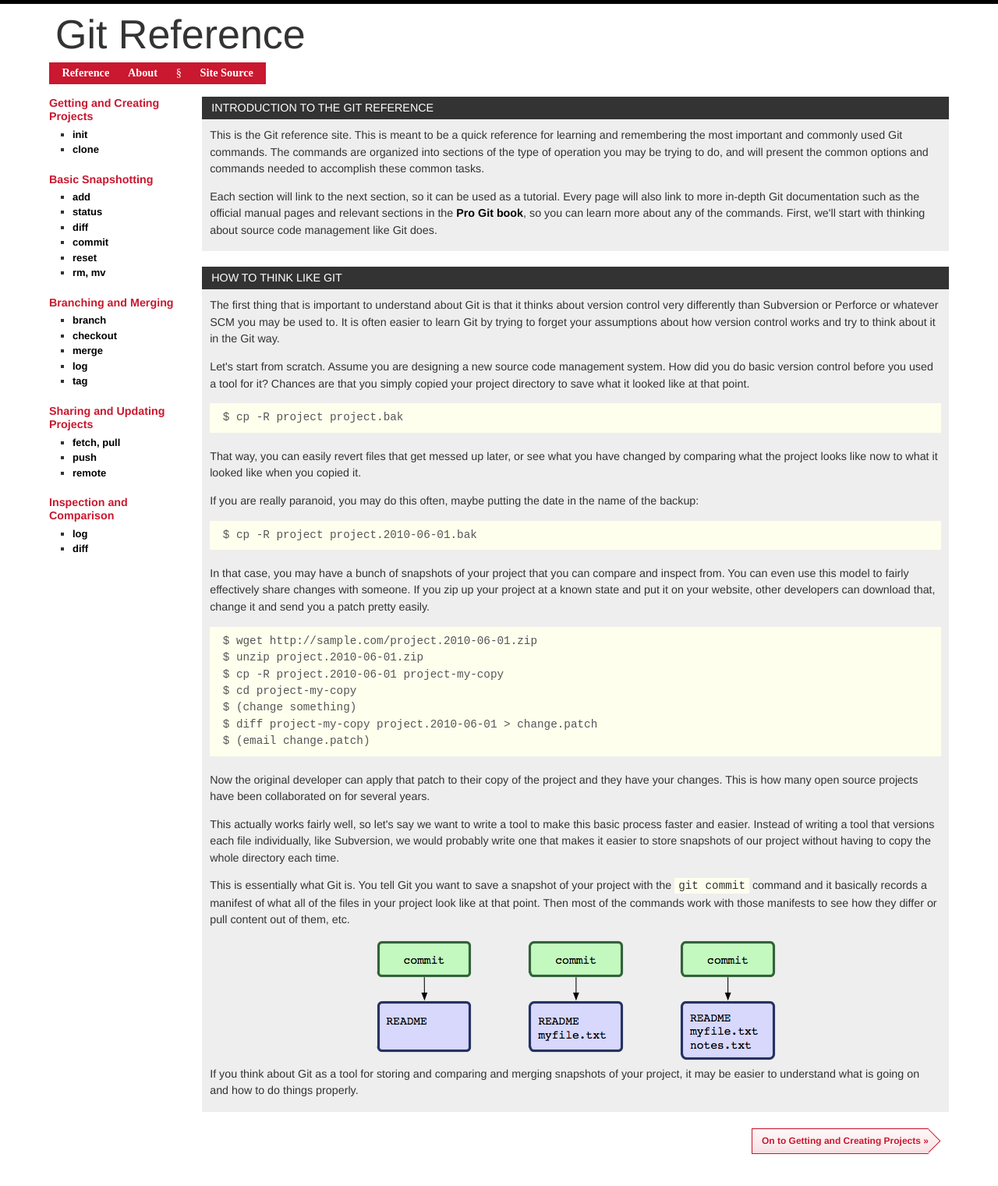
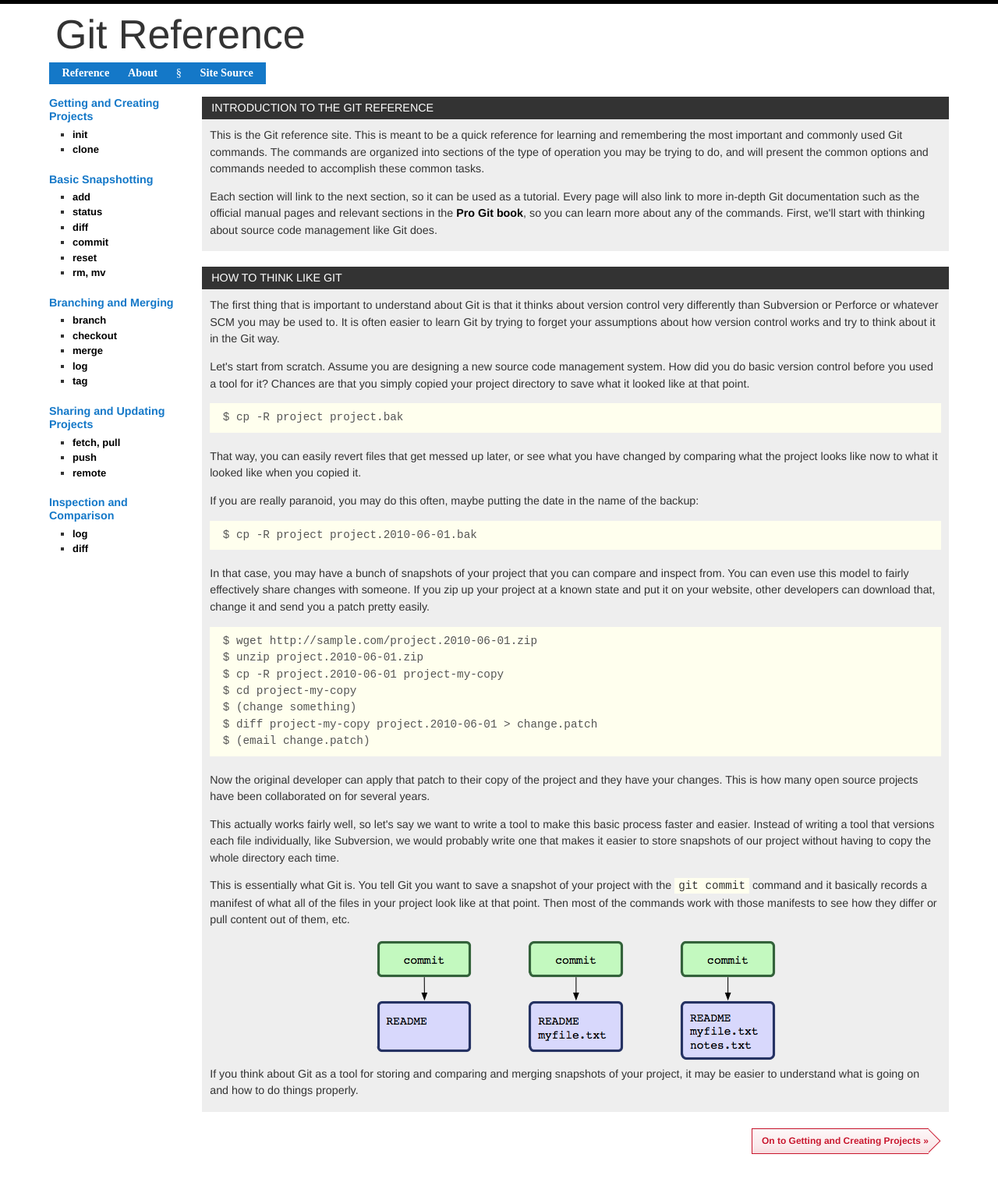
Before and after one commit to git/git-reference, a Jekyll site: the page built from index.html, in a window 1280 px wide. Shown: the whole page at 78% size. Built offline with Jekyll 4.4.1, drawn with Linux system fonts in a browser that asks for light colours; nearby versions of some CDN libraries; library files that are not in the unit come from our copies.

Commit message:
Matching colors to the training.github.com site

```diff
--- a/css/layout.css
+++ b/css/layout.css
@@ -13,7 +13,7 @@ body {
 
 .info { background: #fff; padding: 10px;}
 
-.article { border-bottom: 5px solid #c9182f; padding-bottom: 10px; margin-bottom: 15px;}
+.article { border-bottom: 5px solid rgb(20,120,200); padding-bottom: 10px; margin-bottom: 15px;}
 
 .non_home_box {
     display: none;
@@ -24,7 +24,7 @@ body {
   background: #fff;
 }
 #reflist h3 a {
- color: #c9182f;
+ color: rgb(20,120,200);
 }
 #reflist h4 { font-size: 0.9em; }
 #reflist .block { margin: 0; padding: 0; }
@@ -87,7 +87,7 @@ pre b { color: #111; }
 }
 
 ul#menu {
-    background: #c9182f;
+    background: rgb(20,120,200);
     padding: .5em;
     display: inline;
     color: #fff;
@@ -189,7 +189,7 @@ h1, h2, h3, h4, h5, h6 {line-height:1.2em; margin-bottom:.3em;}
 h2 {margin-top:1em; }
 h5 {font-size:1.2em;}
 h6 {font-size:1em; text-transform:uppercase;}
-h3 { color: #c9182f; }
+h3 { color: rgb(20,120,200); }
 
 h1 a {
 	font-weight:normal;
```
